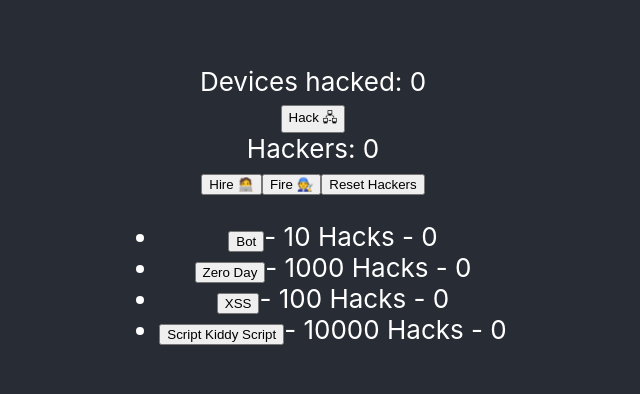
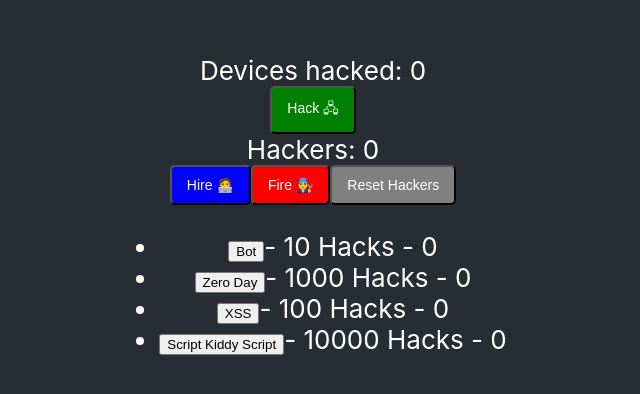
Before and after one commit to Unh0ld/randomerror-clicker, a React (Create React App) app in the folder frontend/: page / in a window 1280 px wide. Shown: the part 182-576 px from the top of the page, without its empty margins (327-967 px from the left). Built offline with nearby package versions, Linux system fonts and the light colour scheme.

Commit message:
feat: Implemented a consistent color scheme for the buttons

```diff
--- /dev/null
+++ b/frontend/src/modules/Counter.css
@@ -0,0 +1,67 @@
+.hack-button {
+    background-color: green;
+    color: white;
+    font-size: 14px;
+    padding: 10px 15px;
+    border-radius: 5px;
+}
+
+.hack-button:hover {
+    background-color: darkgreen;
+    cursor: pointer;
+}
+
+.hack-button:active {
+    background-color: forestgreen;
+}
+
+.hire-button {
+    background-color: blue;
+    color: white;
+    font-size: 14px;
+    padding: 10px 15px;
+    border-radius: 5px;
+}
+
+.hire-button:hover {
+    background-color: darkblue;
+    cursor: pointer;
+}
+
+.hire-button:active {
+    background-color: navy;
+}
+
+.fire-button {
+    background-color: red;
+    color: white;
+    font-size: 14px;
+    padding: 10px 15px;
+    border-radius: 5px;
+}
+
+.fire-button:hover {
+    background-color: darkred;
+    cursor: pointer;
+}
+
+.fire-button:active {
+    background-color: maroon;
+}
+
+.reset-button {
+    background-color: gray;
+    color: white;
+    font-size: 14px;
+    padding: 10px 15px;
+    border-radius: 5px;
+}
+
+.reset-button:hover {
+    background-color: darkgray;
+    cursor: pointer;
+}
+
+.reset-button:active {
+    background-color: gray;
+}
--- a/frontend/src/modules/Counter.tsx
+++ b/frontend/src/modules/Counter.tsx
@@ -1,4 +1,5 @@
 import React, { useState, useEffect, useRef } from 'react';
+import './Counter.css'; // Import the stylesheet
 
 function Counter() {
     const [hacks, setCounter] = useState(0);
@@ -26,10 +27,10 @@ function Counter() {
     return (
         <div>
             <div>Devices hacked: {hacks}</div>
-            <button onClick={() => setCounter(hacks + 1)}>Hack 🖧</button>
+            <button className="hack-button" onClick={() => setCounter(hacks + 1)}>Hack 🖧</button>
             <div>Hackers: {increment}</div>
-            <button onClick={() => setIncrement(prevIncrement => prevIncrement + 1)}>Hire 🧑‍💻</button>
-            <button
+            <button className="hire-button" onClick={() => setIncrement(prevIncrement => prevIncrement + 1)}>Hire 🧑‍💻</button>
+            <button className="fire-button"
                 onClick={() => {
                     // Check if the increment value is greater than 0 before decrementing it
                     if (increment > 0) {
@@ -39,7 +40,7 @@ function Counter() {
             >
                 Fire 🧑‍🔧
             </button>
-            <button onClick={() => setIncrement(0)}>Reset Hackers</button>
+            <button className="reset-button" onClick={() => setIncrement(0)}>Reset Hackers</button>
         </div>
     );
 }
```
